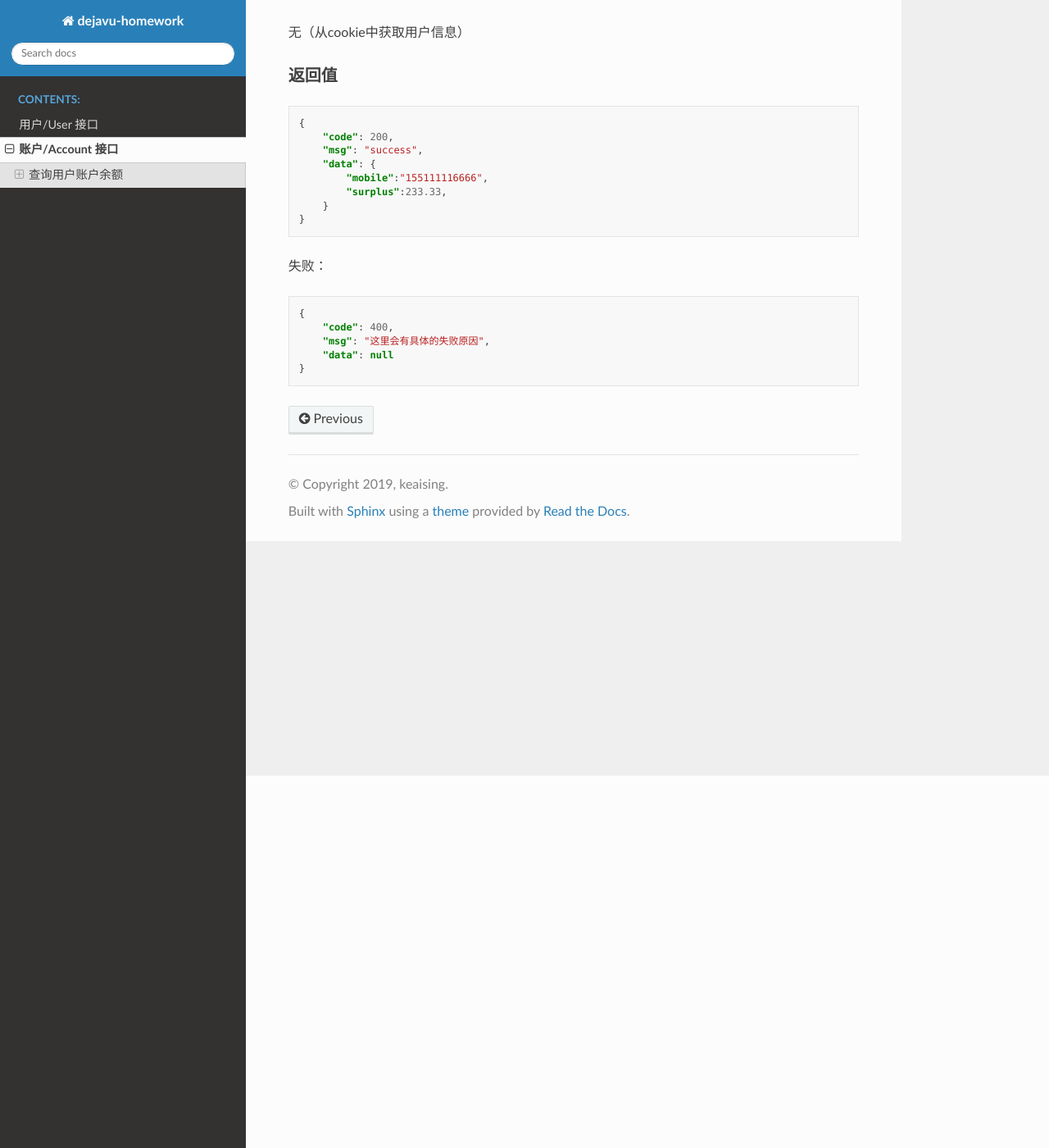
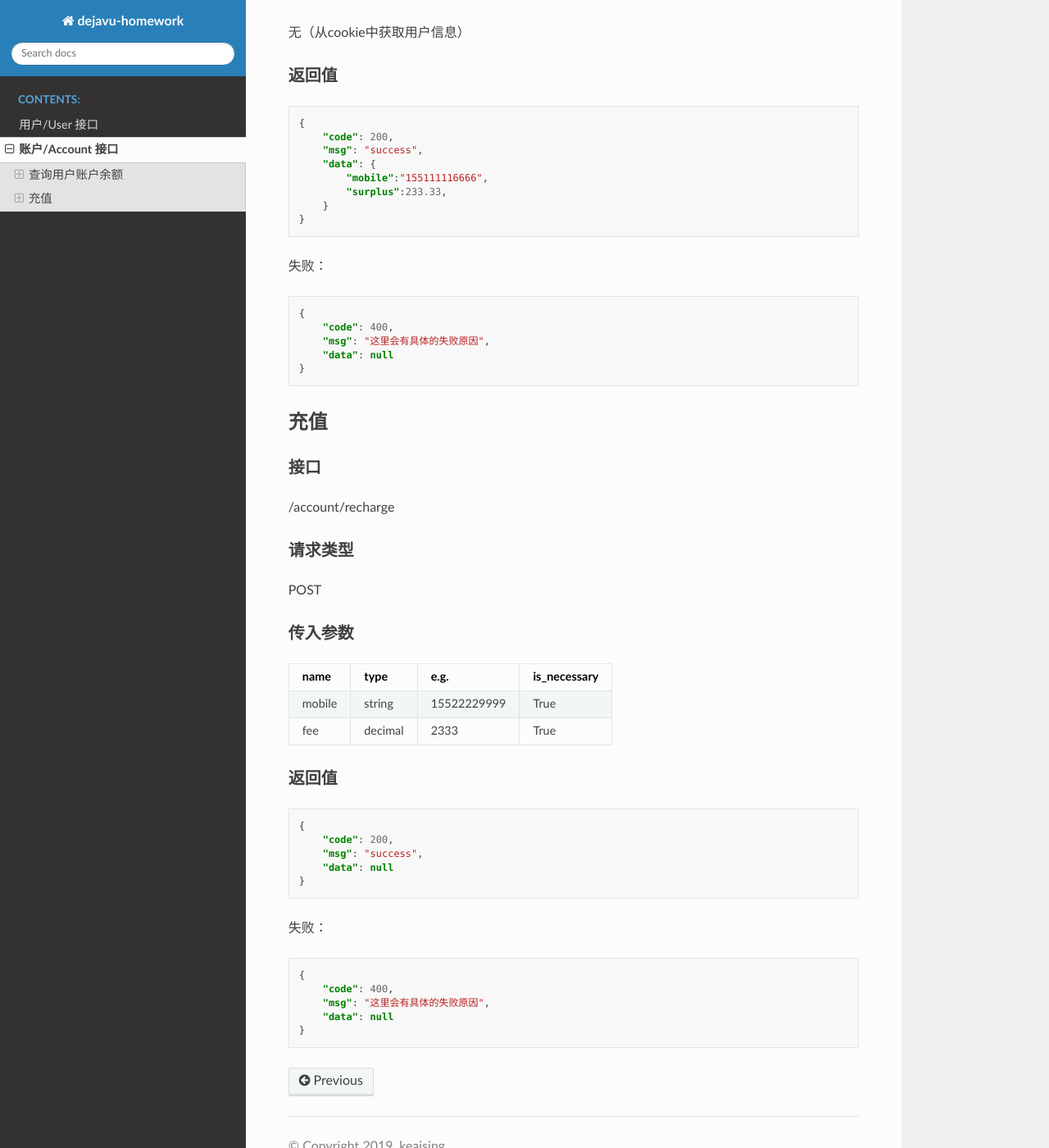
Before and after one commit to keaising/dejavu, a Sphinx documentation site: the page built from docs/source/account.rst, in a window 1280 px wide and 1400 px high, scrolled down 454 px. Shown: the whole window at 82% size. Built offline with Sphinx 7.4.7 and the Read the Docs theme 2.0.0, drawn with Linux system fonts in a browser that asks for light colours.

Commit message:
add account recharge docs

```diff
--- a/docs/source/account.rst
+++ b/docs/source/account.rst
@@ -44,3 +44,51 @@ GET
         "msg": "这里会有具体的失败原因",
         "data": null
     }
+
+充值
+*********************
+
+接口
++++++++++++++++++++++
+
+/account/recharge
+
+请求类型
++++++++++++++++++++++
+
+POST
+
+传入参数
++++++++++++++++++++++
+
+.. table::
+
+    +----------+-------+------------+------------+
+    |   name   | type  |    e.g.    |is_necessary|
+    +==========+=======+============+============+
+    |mobile    |string | 15522229999|True        |
+    +----------+-------+------------+------------+
+    |fee       |decimal|2333        |True        |
+    +----------+-------+------------+------------+
+
+
+返回值
++++++++++++++++++++++
+
+.. code:: json
+
+    {
+        "code": 200,
+        "msg": "success",
+        "data": null
+    }
+
+失败：
+
+.. code:: json
+
+    {
+        "code": 400,
+        "msg": "这里会有具体的失败原因",
+        "data": null
+    }
```
Also changed, not shown: .travis.yml.
